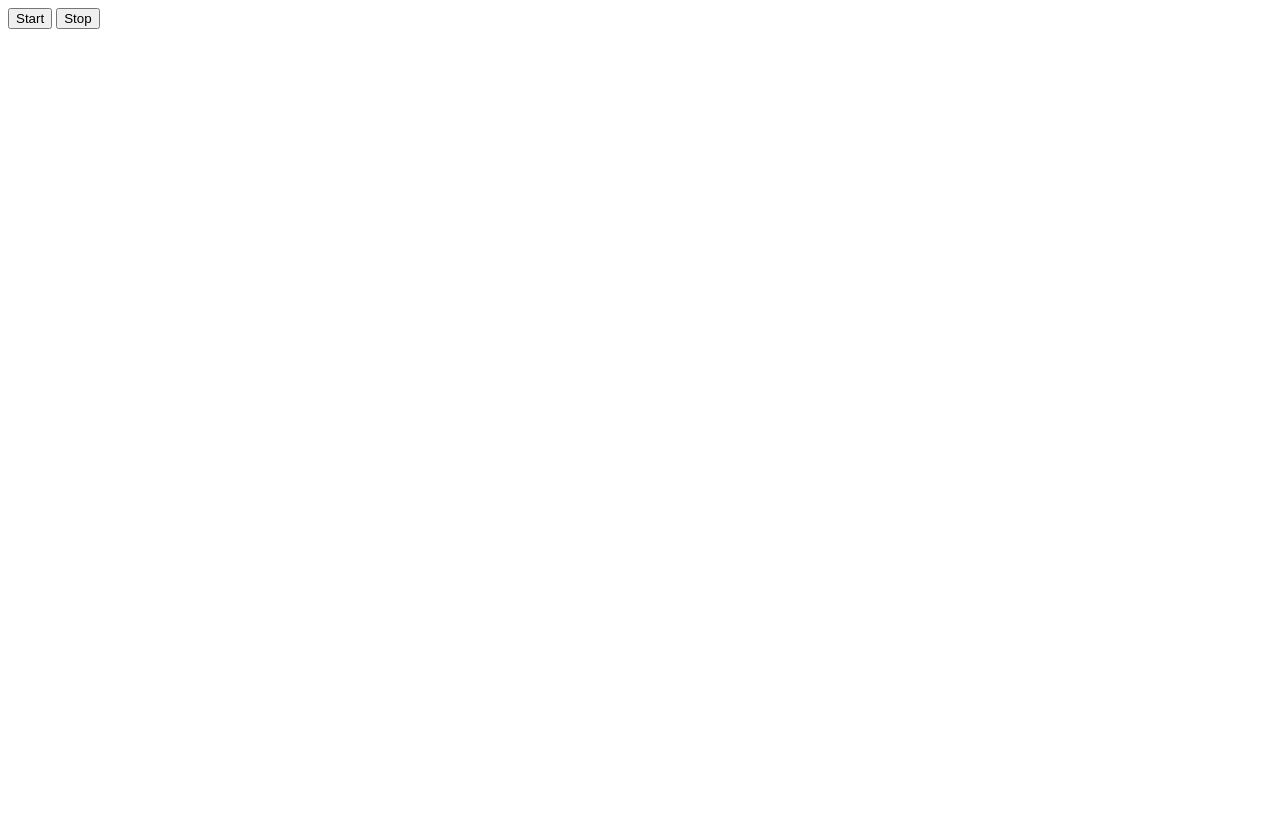
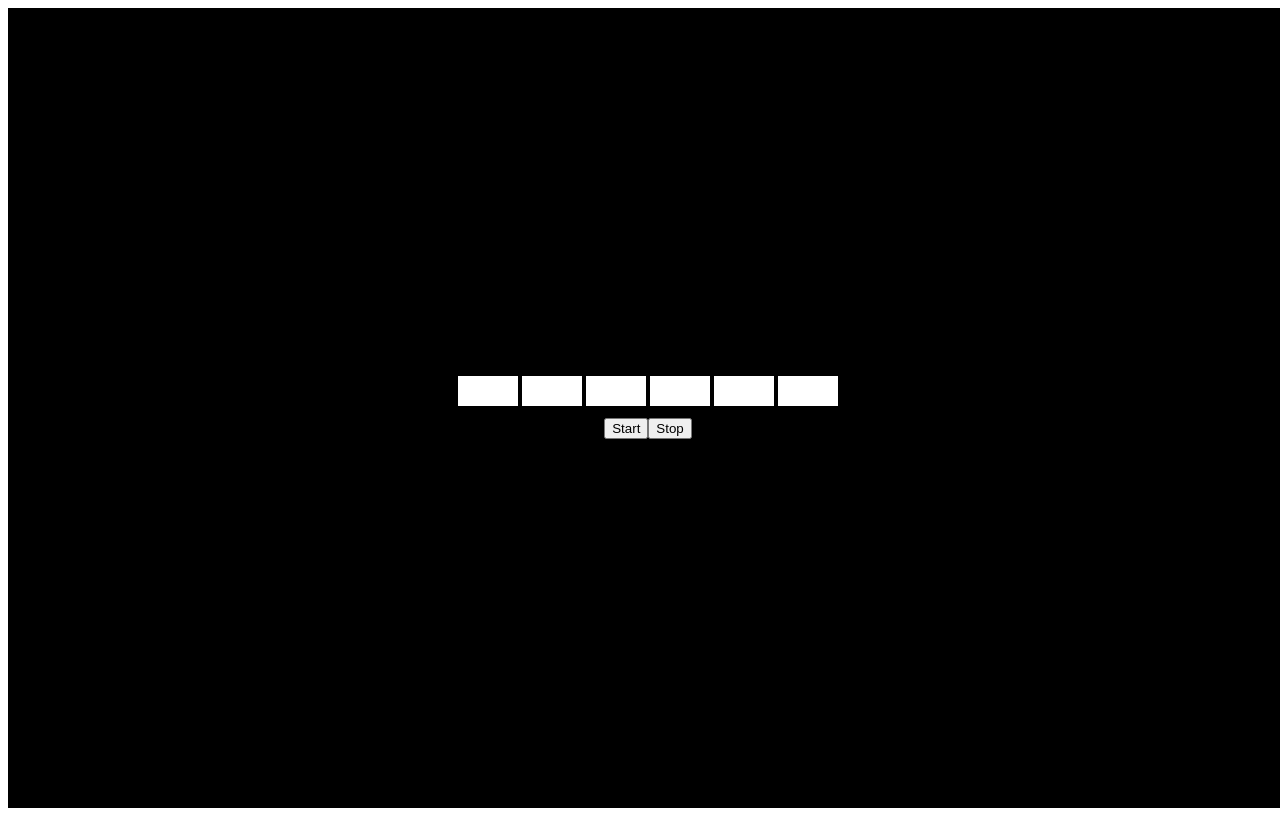
Before and after one commit to lahirurodrigo/its-assignment-09, a plain HTML site: page index.html in a window 1280 px wide. Drawn offline with Linux system fonts and the light colour scheme.

Commit message:
add styles

```diff
--- a/index.html
+++ b/index.html
@@ -3,6 +3,60 @@
 <head>
     <meta charset="UTF-8">
     <title>Assignment 09</title>
+
+    <style>
+
+        #content {
+            width: 100vw;
+            height: 100vh;
+            display: grid;
+            grid-template-rows: 1fr 1fr;
+            grid-template-columns: 1fr;
+            background: black;
+        }
+
+        #light {
+            grid-column: 1/2;
+            grid-row: 1/2;
+
+            display: flex;
+            justify-content: center;
+            align-items: flex-end;
+
+        }
+
+        .lights {
+            width: 60px;
+            height: 30px;
+            background: white;
+            border: 2px solid black;
+        }
+
+        #button {
+            grid-column: 1/2;
+            grid-row: 2/3;
+
+            display: flex;
+            justify-content: center;
+            align-items: flex-start;
+
+        }
+
+        button {
+            margin-top: 10px;
+        }
+
+        .light_ON {
+            background: red;
+            box-shadow: 5px 10px 50px darkred;
+        }
+
+        .light_ON_after {
+            background: lightcoral;
+        }
+
+    </style>
+
 </head>
 <body>
 
```
